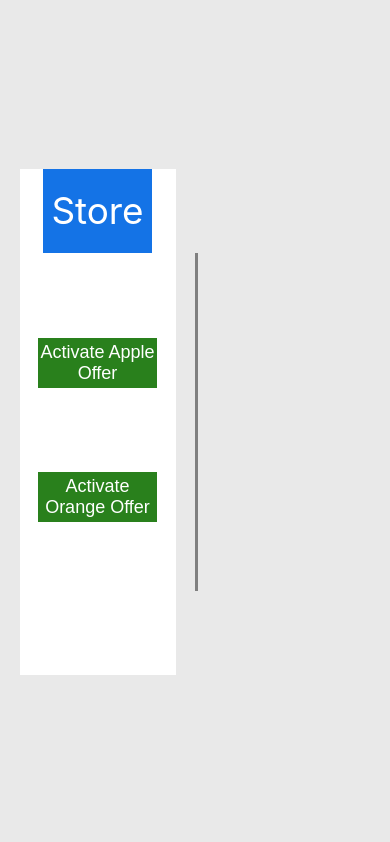
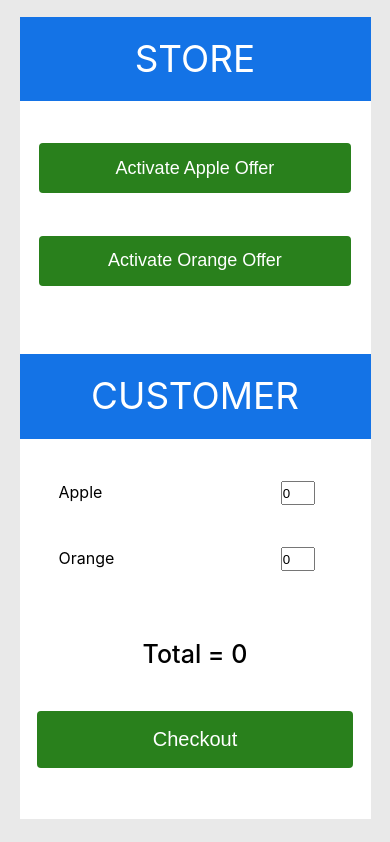
Before and after one commit to foreign1/checkout-system, a React (Create React App) app: page / in a window 390 px wide. Shown: the top 842 px of the page. Built offline with nearby package versions, Linux system fonts and the light colour scheme.

Commit message:
improve UI design

```diff
--- a/src/App.css
+++ b/src/App.css
@@ -1,4 +1,96 @@
-.App {
+@media only screen and (max-width: 1000px) {
+  .container > .store {
+    margin: auto;
+    margin-top: 2vh;
+    margin-left: 5vw;
+    display: block;
+    align-items: center;
+    width: 90%;
+    height: 40vh;
+    text-align: center;
+  }
+
+  .store .containerLabel {
+    margin: auto;
+    display: block;
+    text-transform: uppercase;
+    width: 100%;
+    height: 10vh;
+  }
+
+  div > .activateApple,
+  div > .activateOrange {
+    margin: auto;
+    margin-top: 5vh;
+    background-color: #29801c;
+    color: white;
+    width: 80vw;
+    font-size: large;
+    border-radius: 1vw;
+  }
+  /* vertical seperator */
+  .container > .vertical-seperator {
+    display: none;
+  }
+  /* Customer */
+  div.container > .customer {
+    /* margin: auto; */
+    margin-top: 0vh;
+    align-items: center;
+    display: block;
+    align-items: center;
+    width: 90%;
+    height: 55vh;
+    background-color: white;
+    text-align: center;
+  }
+  .customer .containerLabel {
+    margin: auto;
+    display: block;
+    text-transform: uppercase;
+    width: 100%;
+    height: 10vh;
+  }
+  .container > .customer > ul {
+    /* padding-top: 10vh; */
+    padding-left: 0vh;
+    text-align: left;
+    list-style-type: none;
+  }
+
+  .customer > ul > li {
+    margin-top: 1vh;
+  }
+
+  .customer > ul > li > span {
+    margin-left: 10vw;
+    margin-right: 40vw;
+    display: inline-block;
+    width: 30%;
+  }
+
+  .bill {
+    margin: auto;
+    margin-top: 3vh;
+    font-size: 25px;
+    font-weight: 500;
+    width: 90%;
+  }
+
+  .customer .checkout {
+    margin-top: 5vh;
+    padding: 2vh 8vw;
+    background-color: #29801c;
+    color: white;
+    font-weight: 100;
+    font-size: 20px;
+    width: 90%;
+    border: 0;
+    border-radius: 1vw;
+  }
+}
+
+/* .App {
   text-align: center;
 }
 
@@ -35,7 +127,7 @@
   to {
     transform: rotate(360deg);
   }
-}
+} */
 
 /*  */
 * {
@@ -95,6 +187,10 @@
   cursor: pointer;
 }
 
+.activateApple:hover,
+.activateOrange:hover {
+  background-color: #1b5712;
+}
 .customer {
   margin: auto;
   margin-top: 20vh;
@@ -110,7 +206,8 @@
 
 .customer > ul {
   /* padding-top: 10vh; */
-  padding-left: 10vh;
+  padding-left: 10vw;
+  padding-bottom: 5vh;
   text-align: left;
   list-style-type: none;
 }
@@ -137,4 +234,9 @@
   color: white;
   font-weight: 100;
   font-size: calc(20px);
+  border: 0;
+  cursor: pointer;
 }
+.checkout:hover {
+  background-color: #1b5712;
+}
--- a/src/components/customer.js
+++ b/src/components/customer.js
@@ -30,7 +30,7 @@ class Customer extends Component {
         <span className="containerLabel">Customer</span>
         <ul>
           <li>
-            <span>Apple - </span>
+            <span>Apple </span>
             <input
               type="number"
               value={this.props.cart.Apple}
@@ -39,7 +39,7 @@ class Customer extends Component {
             />
           </li>
           <li>
-            <span>Orange - </span>
+            <span>Orange </span>
             <input
               type="number"
               value={this.props.cart.Orange}
```
